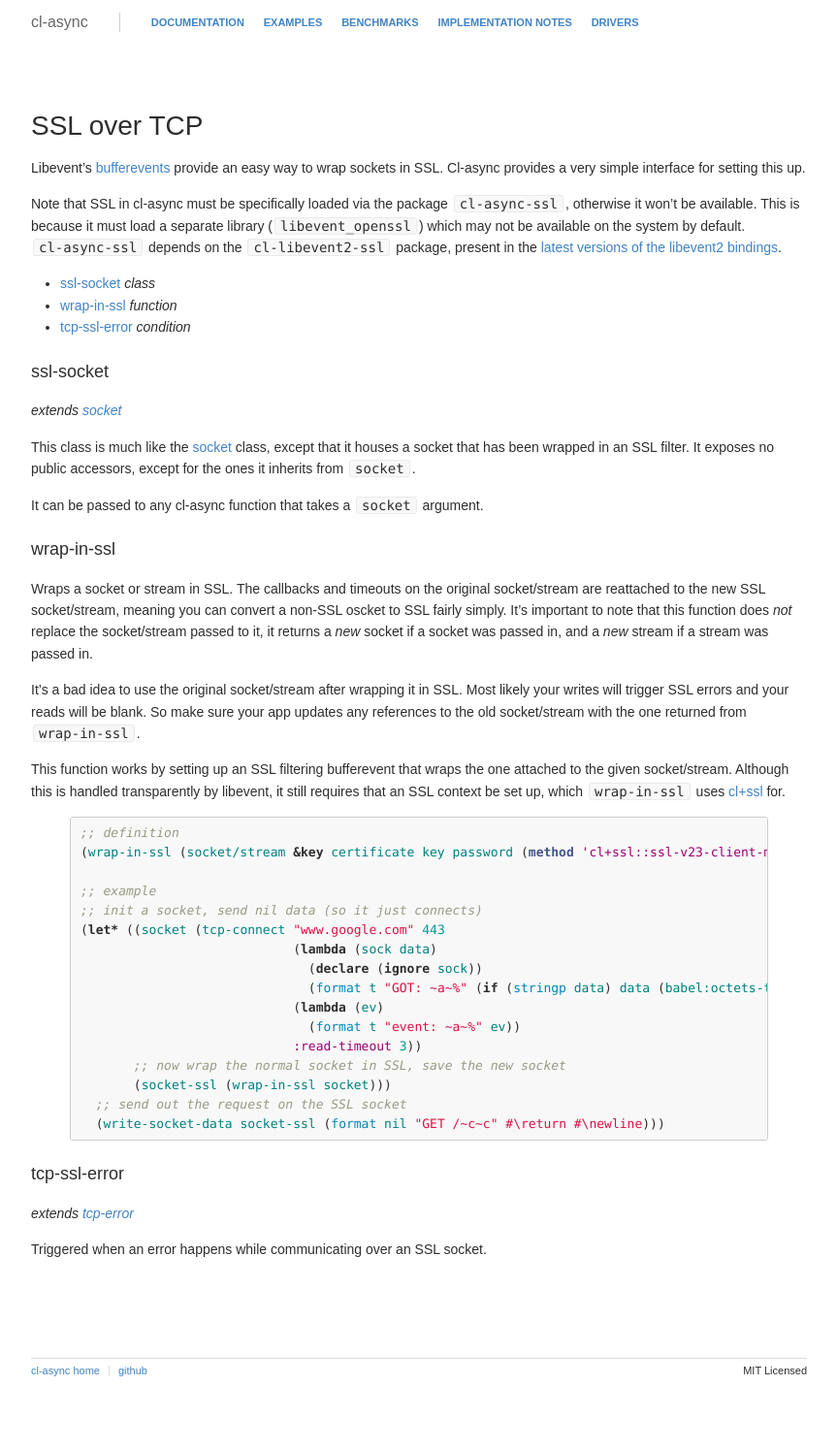
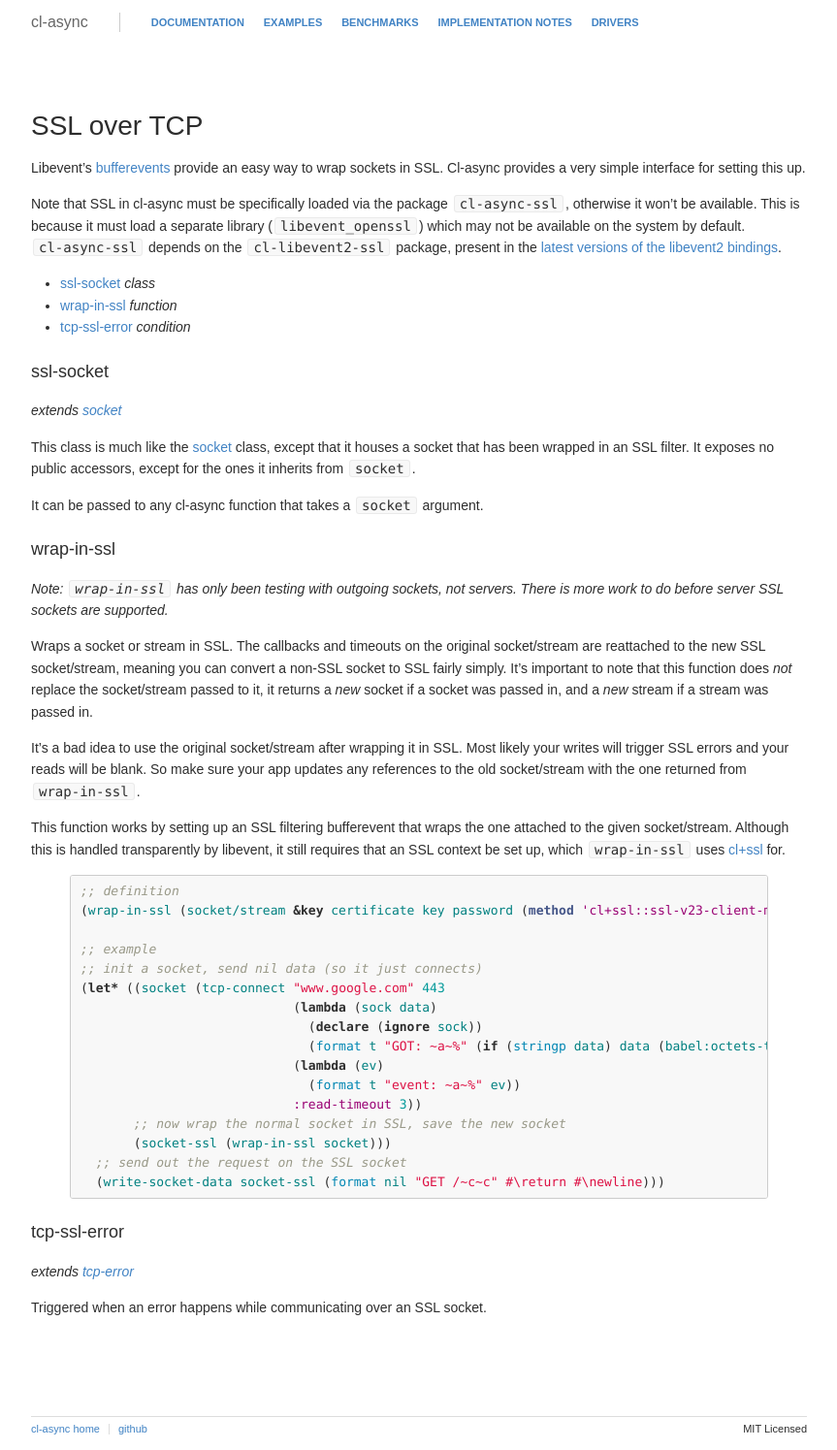
Before and after one commit to orthecreedence/cl-async, a Jekyll site: the page built from tcp-ssl.md, in a window 1280 px wide. Shown: the whole page at 97% size, without its empty margins (208-1071 px from the left). Built offline with Jekyll 4.4.1, drawn with Linux system fonts in a browser that asks for light colours; Markdown is read by kramdown in place of the engine named in the settings; before the commit the page ends 1435 px from its top, so only the background shows below that.

Commit message:
tcp-ssl notes

```diff
--- a/tcp-ssl.md
+++ b/tcp-ssl.md
@@ -31,9 +31,12 @@ It can be passed to any cl-async function that takes a `socket` argument.
 
 <a id="wrap-in-ssl"></a>
 ### wrap-in-ssl
+_Note: `wrap-in-ssl` has only been testing with outgoing sockets, not servers.
+There is more work to do before server SSL sockets are supported._
+
 Wraps a socket or stream in SSL. The callbacks and timeouts on the original
 socket/stream are reattached to the new SSL socket/stream, meaning you can
-convert a non-SSL oscket to SSL fairly simply. It's important to note that this
+convert a non-SSL socket to SSL fairly simply. It's important to note that this
 function does *not* replace the socket/stream passed to it, it returns a *new*
 socket if a socket was passed in, and a *new* stream if a stream was passed in.
 
```
